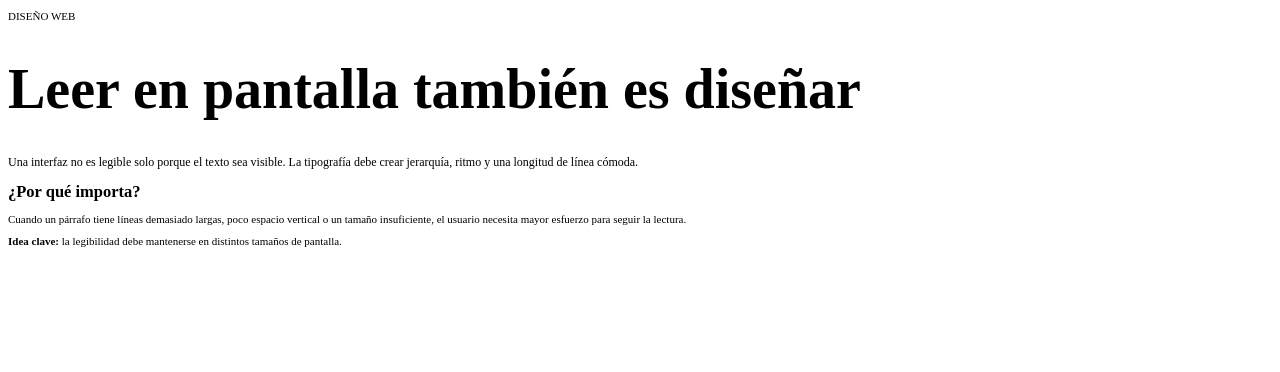
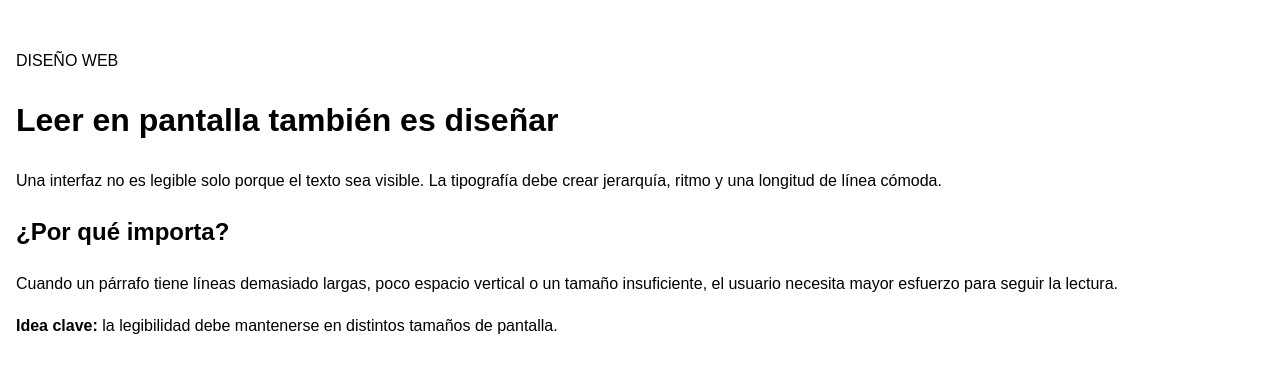
Before and after one commit to armandogonzalez160120/tipograf-a_legible_css, a plain HTML site: page index.html in a window 1280 px wide. Drawn offline with Linux system fonts and the light colour scheme.

Commit message:
Parte B: tipografía legible

```diff
--- a/styles.css
+++ b/styles.css
@@ -1,17 +1,7 @@
 body {
-    font-family: serif;
-    font-size: 11px;
-    line-height: 1.05;
+  font-family: Arial, Helvetica, sans-serif;
+  font-size: 1rem;
+  line-height: 1.6;
+  margin: 0;
+  padding: 2rem 1rem;
 }
-
-.articulo {
-    width: 95%;
-}
-
-h1 {
-    font-size: 56px;
-}
-
-.intro {
-    font-size: 12px;
-}
```
